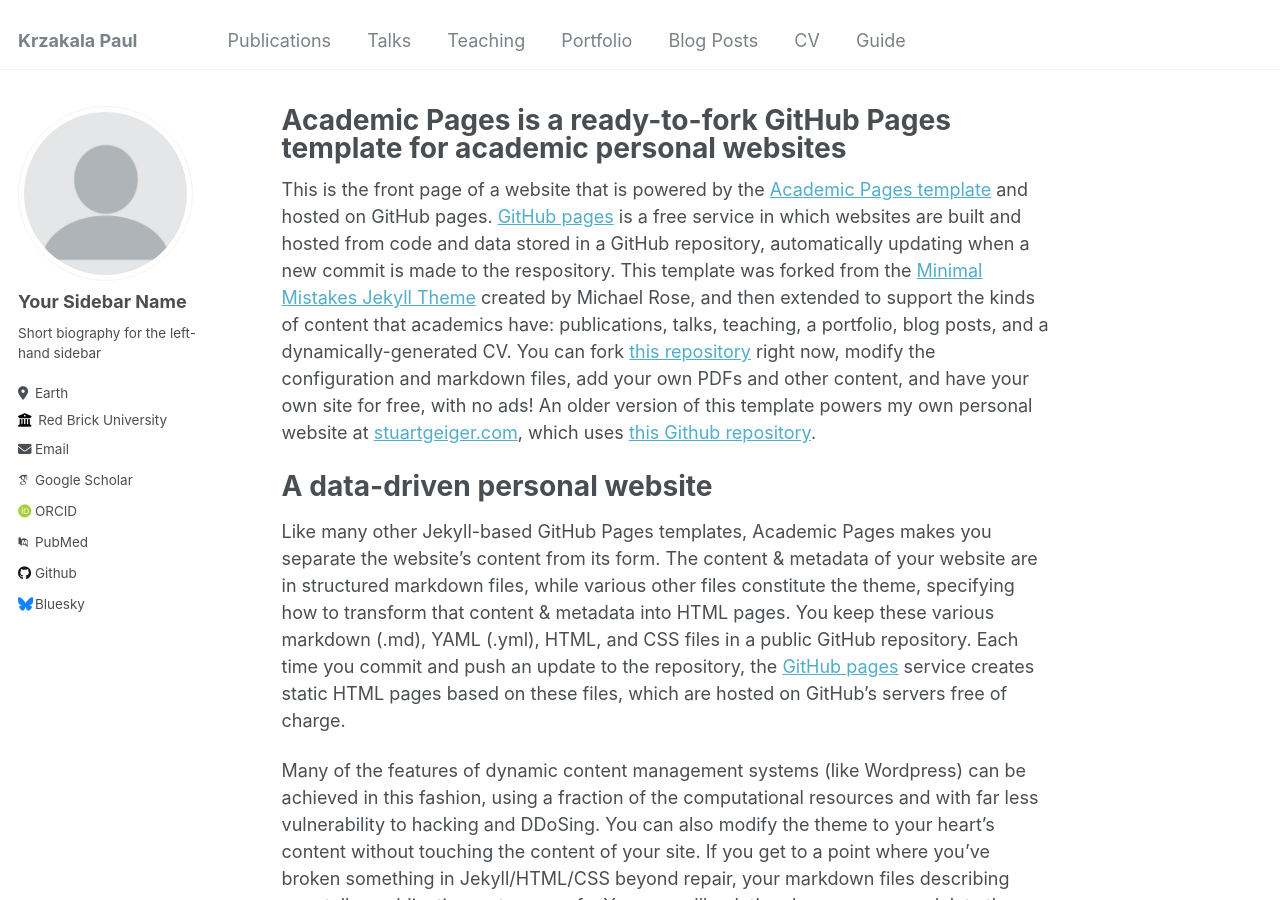
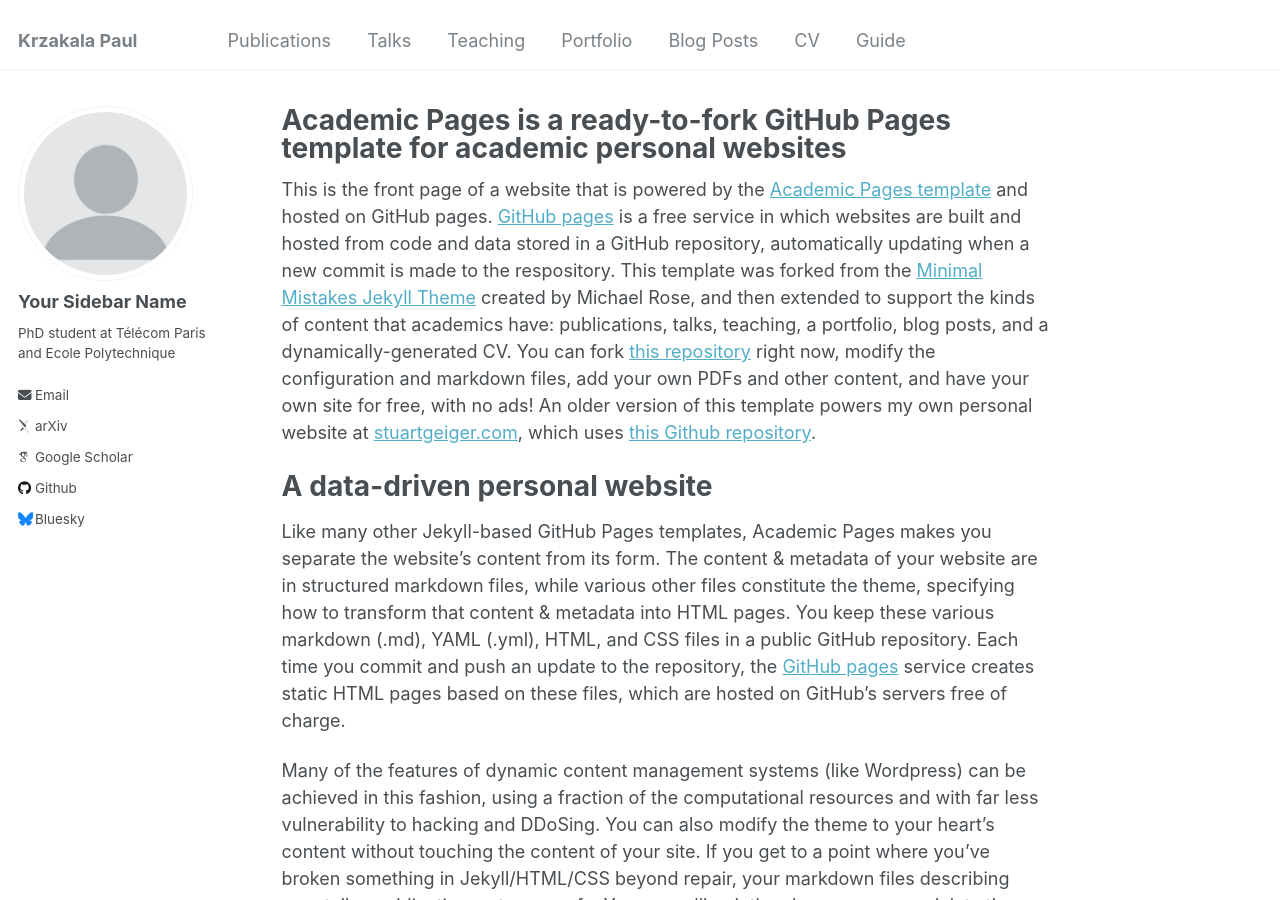
Before and after one commit to KrzakalaPaul/KrzakalaPaul.github.io, a Jekyll site: the page built from _pages/about.md, in a window 1280 px wide and 900 px high. Built offline with Jekyll 4.4.1, drawn with Linux system fonts in a browser that asks for light colours; some web fonts are replaced.

Commit message:
Update _config.yml

```diff
--- a/_config.yml
+++ b/_config.yml
@@ -24,31 +24,31 @@
   avatar           : "profile.png"
   name             : "Your Sidebar Name"
   pronouns         : # example: "she/her"
-  bio              : "Short biography for the left-hand sidebar"
-  location         : "Earth"
-  employer         : "Red Brick University"
+  bio              : "PhD student at Télécom Paris and Ecole Polytechnique"
+  location         :
+  employer         :
   uri              : # URL
-  email            : "none@example.org"
+  email            : "paul.krzakala@telecom-paris.fr"
 
   # Academic websites
-  arxiv            : # URL - Update with the correct link to your profile
-  googlescholar    : "https://scholar.google.com/citations?user=PS_CX0AAAAAJ"
+  arxiv            : "https://arxiv.org/search/?searchtype=author&query=Krzakala%2C+P"
+  googlescholar    : "https://scholar.google.fr/citations?user=vSdDov8AAAAJ&hl=fr&oi=ao"
   impactstory      : # URL
-  orcid            : "http://orcid.org/yourorcidurl"
+  orcid            : # URL
   semantic         : # URL
-  pubmed           : "https://www.ncbi.nlm.nih.gov/pubmed/?term=john+snow"
+  pubmed           : # URL
   researchgate     : # URL
 
   # Repositories and software development
   bitbucket        : # Username - Update with your username on the site
   codepen          : # Username
   dribbble         : # Username
-  github           : "academicpages"
+  github           : "KrzakalaPaul"
   kaggle           : # Username
   stackoverflow    : # User number or user number and name (i.e., use "1" or "1/jeff-atwood")
 
   # Social media
-  bluesky          : "bsky.app" # Replace this with you Bluesky username
+  bluesky          : Username
   facebook         : # Username
   flickr           : # Username
   foursquare       : # Username
```
